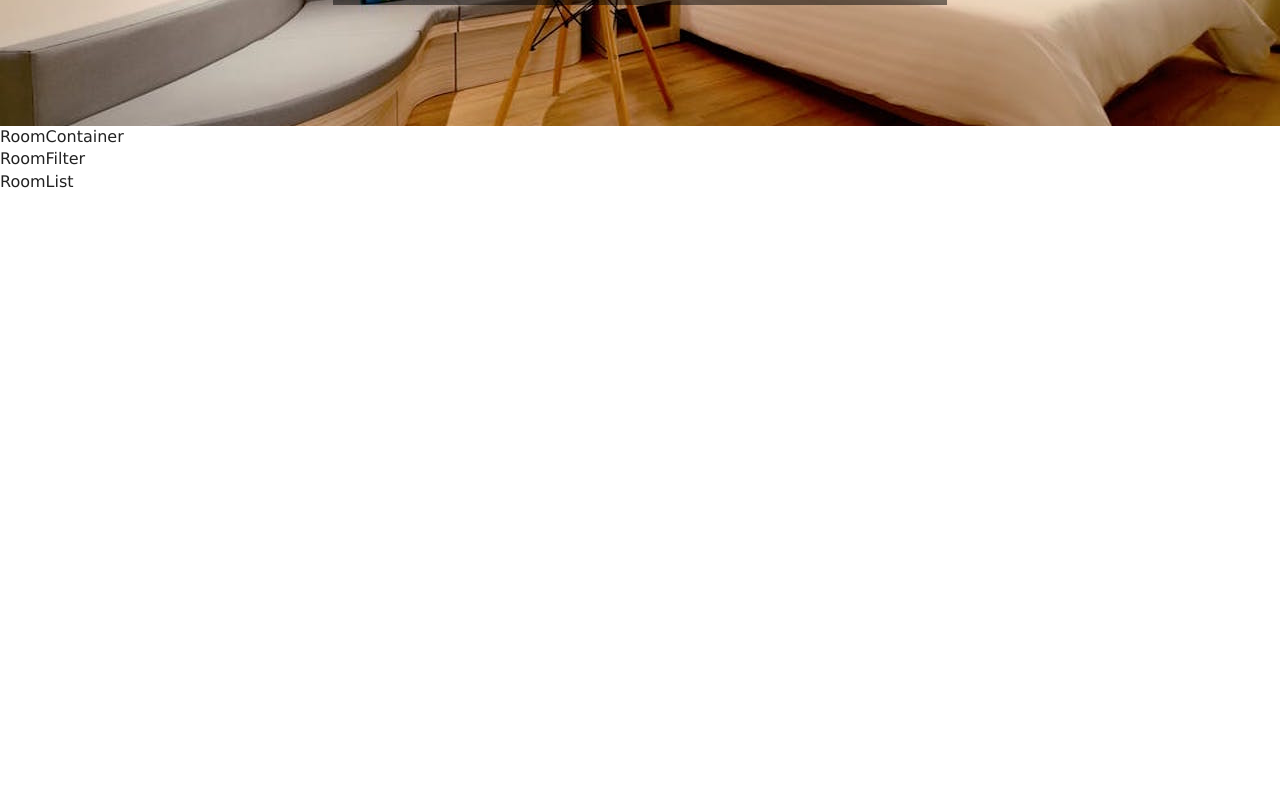
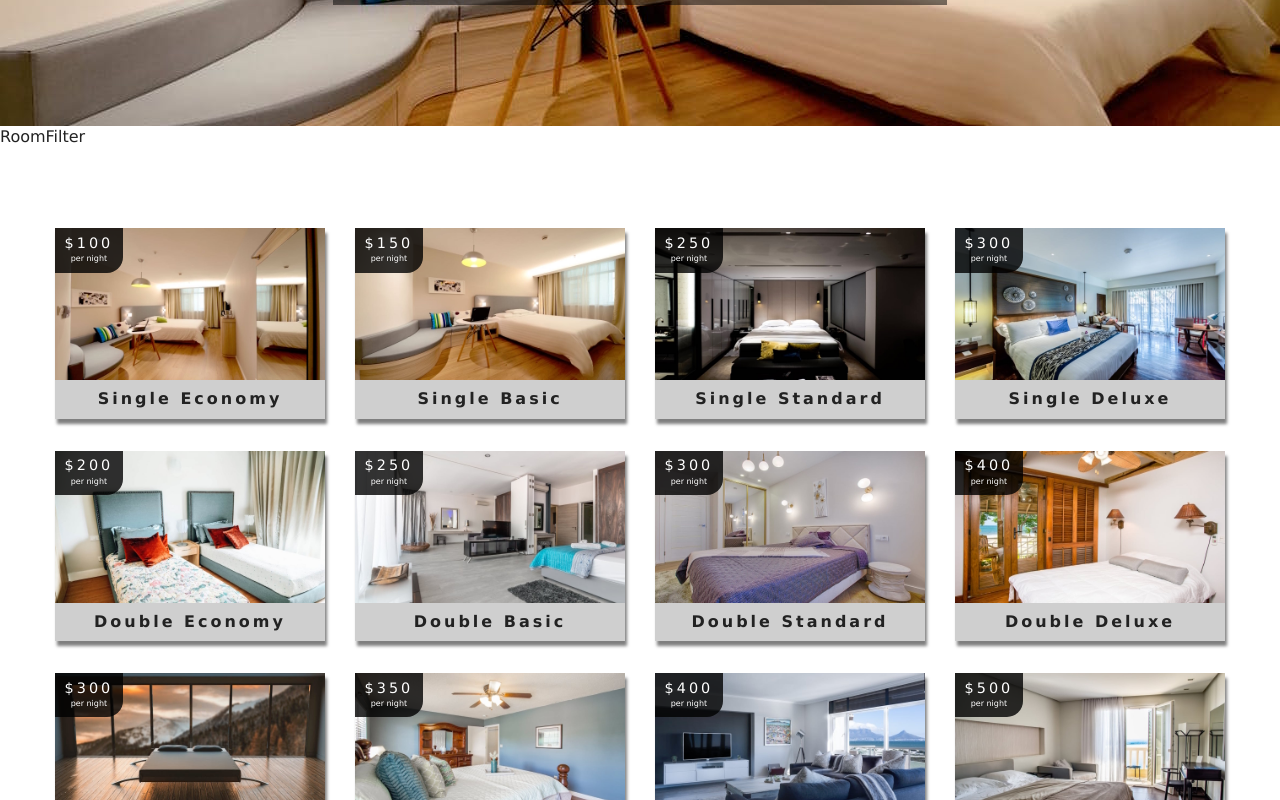
Before and after one commit to EriMiwa/resort-app, a React (Create React App) app: page /rooms in a window 1280 px wide. Shown: the part 420-1220 px from the top of the page. Before the commit the page ends 800 px from the top, so only its background shows below. Built offline with nearby package versions, Linux system fonts and the light colour scheme.

Commit message:
implement RoomList component

```diff
--- a/src/components/RoomList.js
+++ b/src/components/RoomList.js
@@ -1,9 +1,24 @@
-import React from 'react'
+import React from 'react';
+import Room from './Room';
 
-export default function RoomList() {
+export default function RoomList({rooms}) {
+  if(rooms.length === 0) {
+    return (
+      <div className="empty-search">
+        <h3>unfortunately no rooms matched your search parameters</h3>
+      </div>
+    )
+  }
+
   return (
-    <div>
-      RoomList
-    </div>
+    <section className="roomslist">
+      <div className="roomslist-center">
+        {
+          rooms.map(item => {
+            return <Room key={item.id} room={item} />
+          })
+        }
+      </div>
+    </section>
   )
 }
--- a/src/components/RoomsContainer.js
+++ b/src/components/RoomsContainer.js
@@ -11,11 +11,10 @@
   }
 
   return (
-    <div>
-      RoomContainer
-      <RoomFilter/>
-      <RoomList/>
-    </div>
+    <>
+      <RoomFilter rooms={rooms}/>
+      <RoomList rooms={sortedRooms}/>
+    </>
   )
 }
 
```
